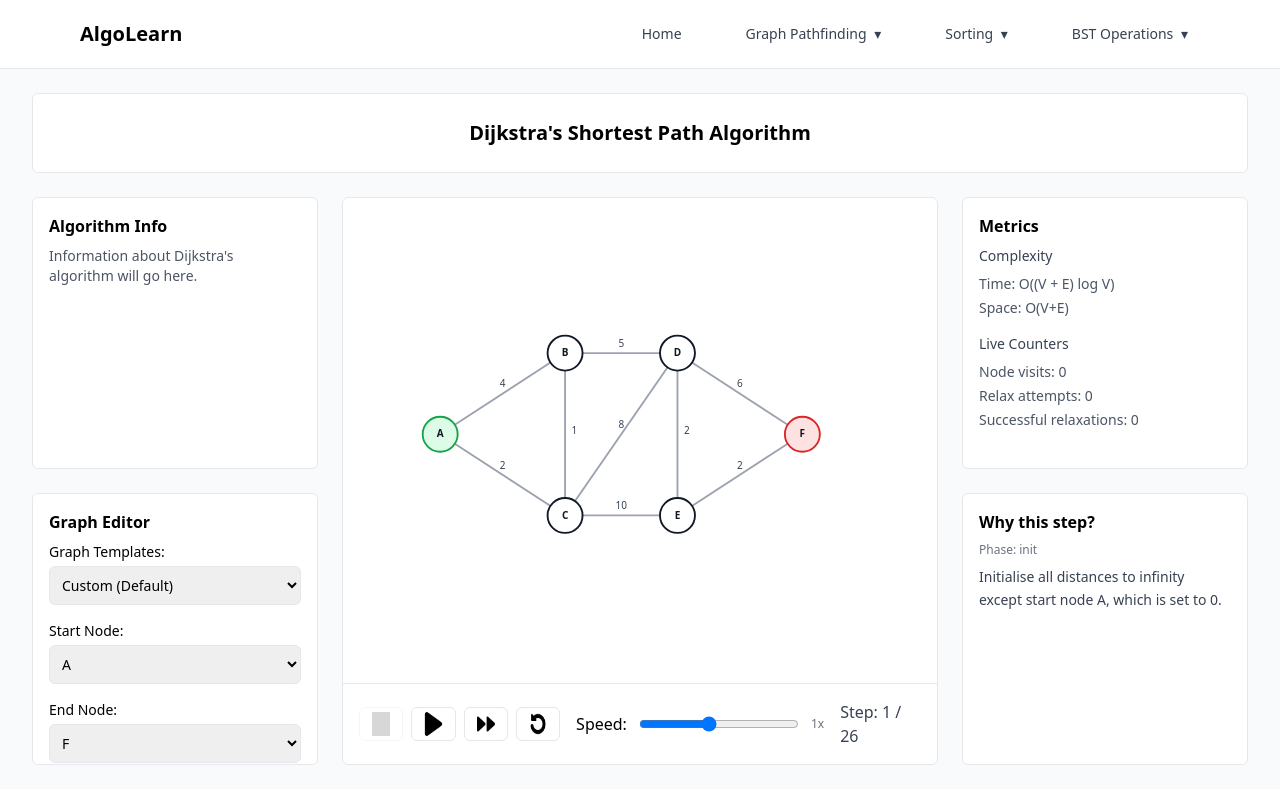
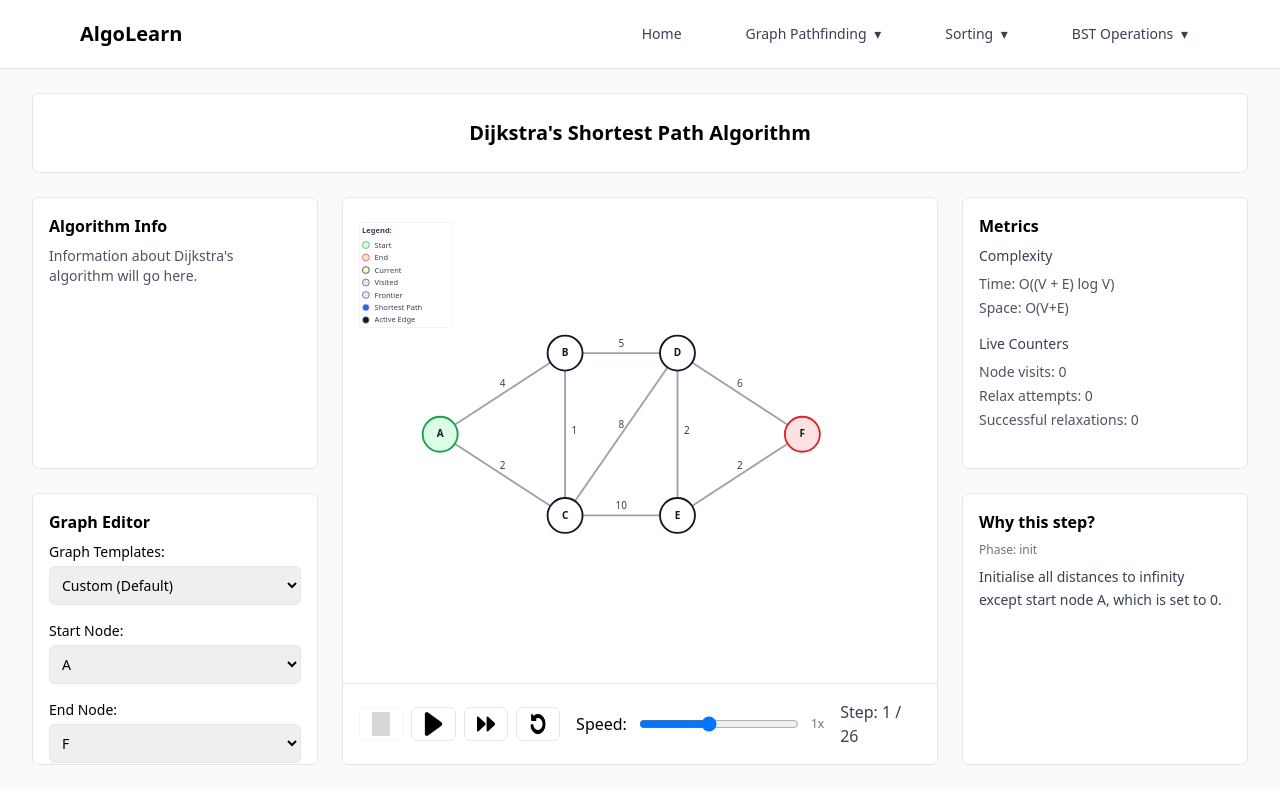
Before and after one commit to lolelolele/algorithm-learning-platform, a React (Vite) app: page /dijkstra in a window 1280 px wide. Built offline with nearby package versions, Linux system fonts and the light colour scheme; grey boxes are pictures that could not be loaded.

Commit message:
feat: add legend and improve final node colours

```diff
--- a/src/features/dijkstra/GraphRenderer.jsx
+++ b/src/features/dijkstra/GraphRenderer.jsx
@@ -14,6 +14,50 @@ export default function GraphRenderer({ graph, startId, endId, step }) {
             viewBox="-50 0 900 320"
             className="bg-white"
         >
+
+            <foreignObject x="-50" y="-190" width="150" height="170">
+                <div className="rounded-md border bg-white/90 p-1 text-xs text-gray-700">
+                    <div className="font-semibold mb-2">Legend:</div>
+
+                    <div className="space-y-1">
+                        <div className="flex items-center gap-2">
+                            <span className="inline-block h-3 w-3 rounded-full border" style={{ background: "#dcfce7", borderColor: "#16a34a"}} />
+                            <span>Start</span>
+                        </div>
+
+                        <div className="flex items-center gap-2">
+                            <span className="inline-block h-3 w-3 rounded-full border" style={{ background: "#fee2e2", borderColor: "#dc2626"}} />
+                            <span>End</span>
+                        </div>
+
+                        <div className="flex items-center gap-2">
+                            <span className="inline-block h-3 w-3 rounded-full border" style={{ background: "#fef9c3", borderColor: "#000000"}} />
+                            <span>Current</span>
+                        </div>
+
+                        <div className="flex items-center gap-2">
+                            <span className="inline-block h-3 w-3 rounded-full border" style={{ background: "#e5e7eb", borderColor: "#374151"}} />
+                            <span>Visited</span>
+                        </div>
+
+                        <div className="flex items-center gap-2">
+                            <span className="inline-block h-3 w-3 rounded-full border" style={{ background: "#dbeafe", borderColor: "#374151"}} />
+                            <span>Frontier</span>
+                        </div>
+
+                        <div className="flex items-center gap-2">
+                            <span className="inline-block h-3 w-3 rounded-full border" style={{ background: "#2563eb" }} />
+                            <span>Shortest Path</span>
+                        </div>
+
+                        <div className="flex items-center gap-2">
+                            <span className="inline-block h-3 w-3 rounded-full border" style={{ background: "#111827" }} />
+                            <span>Active Edge</span>
+                        </div>
+                    </div>
+                </div>
+            </foreignObject>
+
             {/*Edges*/}
             {edges.map((edge) => {
                 const from = nodes.find((n) => n.id === edge.from);
@@ -83,26 +127,26 @@ export default function GraphRenderer({ graph, startId, endId, step }) {
                 let stroke = "#111827";
                 let strokeWidth = 3;
 
-                if (isCurrent) {
-                    fill = "#fef9c3";  //light yellow
-                    stroke = "#000000";
-                    strokeWidth = 5;
-                } else if (isStart) {
-                    fill = "#dcfce7";  //light green
+                if (isStart) {
+                    fill = "#dcfce7";
                     stroke = "#16a34a";
                 } else if (isEnd) {
                     fill = "#fee2e2";  //light red
                     stroke = "#dc2626";
+                } else if (isCurrent) {
+                    fill = "#fef9c3";  //light yellow
+                    stroke = "#000000";
+                    strokeWidth = 5;
+                } else if (isOnShortestPath) {
+                    fill = "#dbeafe";  //light red
+                    stroke = "#2563eb";
+                    strokeWidth = 5;
                 } else if (isVisited) {
                     fill = "#e5e7eb";  //light gray
                     stroke = "#374151";
                 } else if (isFrontier) {
                     fill = "#dbeafe";  //light red
                     stroke = "#374151";
-                } else if (isOnShortestPath) {
-                    fill = "#dbeafe";  //light red
-                    stroke = "#2563eb";
-                    strokeWidth = 5;
                 }
 
 
```
